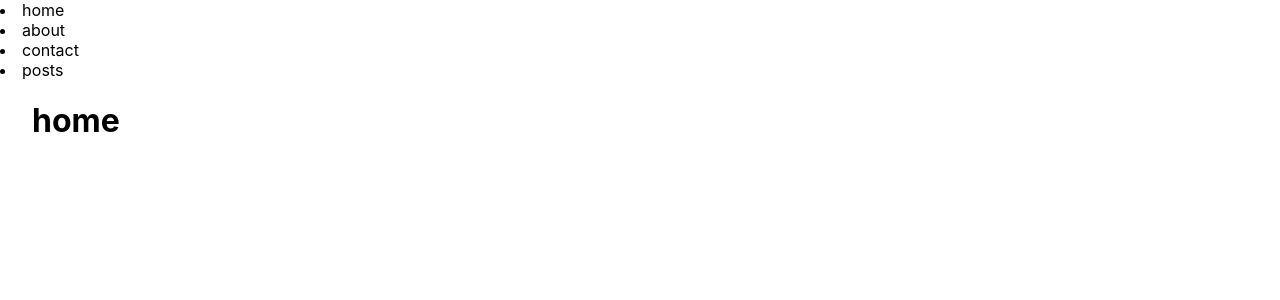
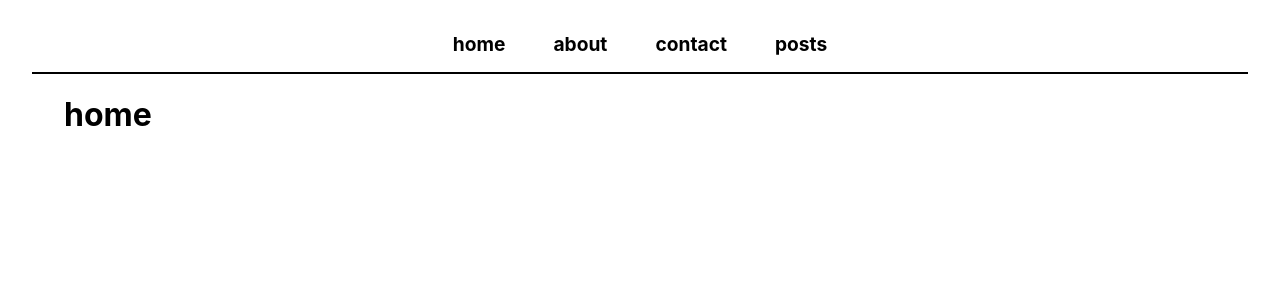
Before and after one commit to Mohammed-Almuziny/w10d01, a Next.js app: page / in a window 1280 px wide. Shown: the top 300 px of the page. Built offline with nearby package versions, Linux system fonts and the light colour scheme.

Commit message:
update style

```diff
--- a/pages/posts/index.jsx
+++ b/pages/posts/index.jsx
@@ -1,4 +1,5 @@
 import Link from "next/link";
+import styles from "./../../styles/Posts.module.css";
 
 export async function getStaticProps(context) {
   const res = await fetch(`https://jsonplaceholder.typicode.com/posts`);
@@ -20,7 +21,7 @@ const Posts = ({ data }) => {
     <>
       {data.map((item) => (
         <Link href={`/posts/${item.id}`}>
-          <div key={item.id}>
+          <div className={styles.pointer} key={item.id}>
             <h4>{item.title}</h4>
             <p>{item.body}</p>
           </div>
--- /dev/null
+++ b/styles/Posts.module.css
@@ -0,0 +1,3 @@
+.pointer {
+  cursor: pointer;
+}
--- a/styles/globals.css
+++ b/styles/globals.css
@@ -1,6 +1,6 @@
 html,
 body {
-  padding: 0;
+  padding: 1rem;
   margin: 0;
   font-family: -apple-system, BlinkMacSystemFont, Segoe UI, Roboto, Oxygen,
     Ubuntu, Cantarell, Fira Sans, Droid Sans, Helvetica Neue, sans-serif;
@@ -11,6 +11,21 @@ a {
   text-decoration: none;
 }
 
+nav {
+  display: flex;
+  justify-content: center;
+  gap: 3rem;
+  padding-bottom: 1rem;
+  border-bottom: 2px solid black;
+}
+
+li {
+  font-weight: bold;
+  font-size: larger;
+  list-style: none;
+  cursor: pointer;
+}
+
 * {
   box-sizing: border-box;
 }
```
